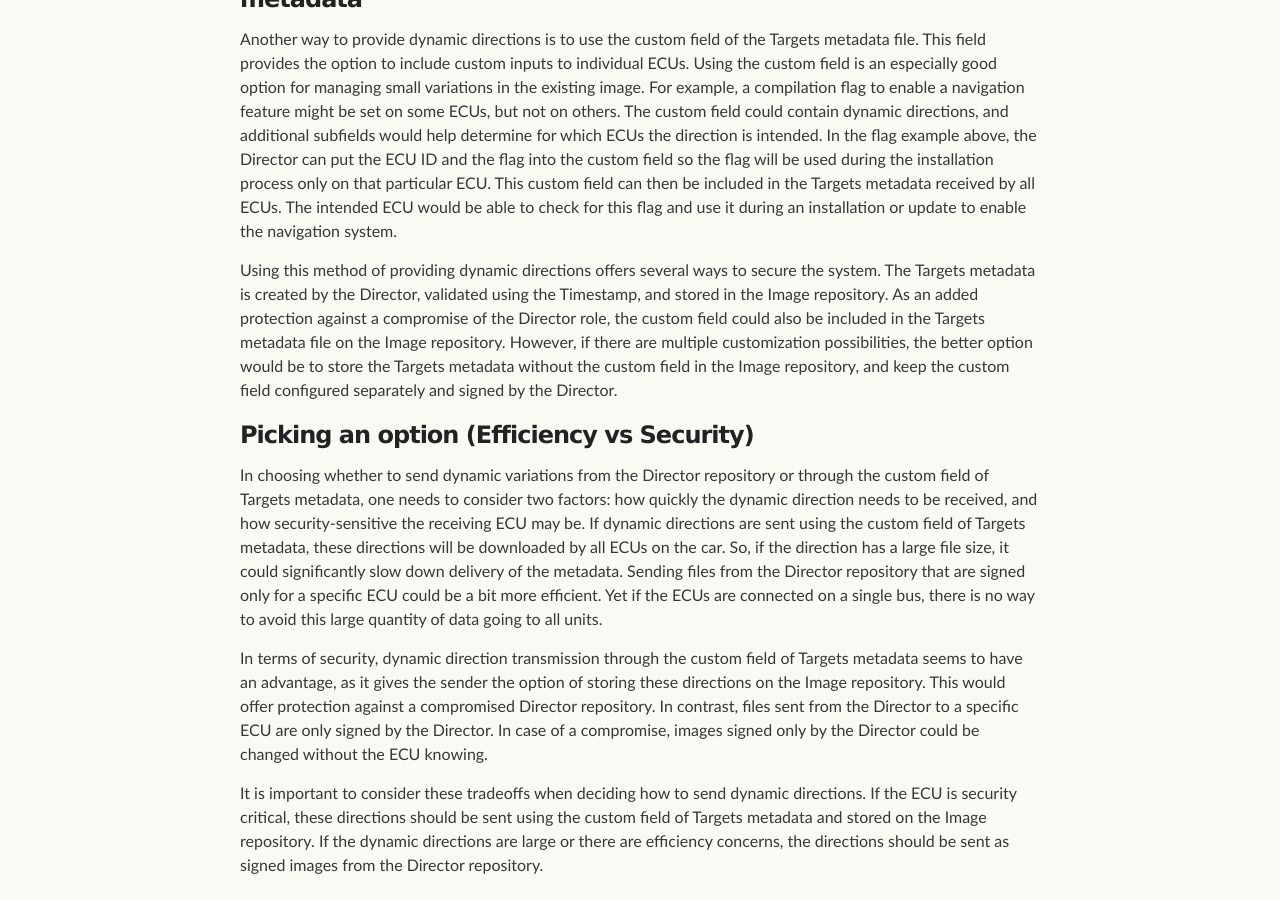
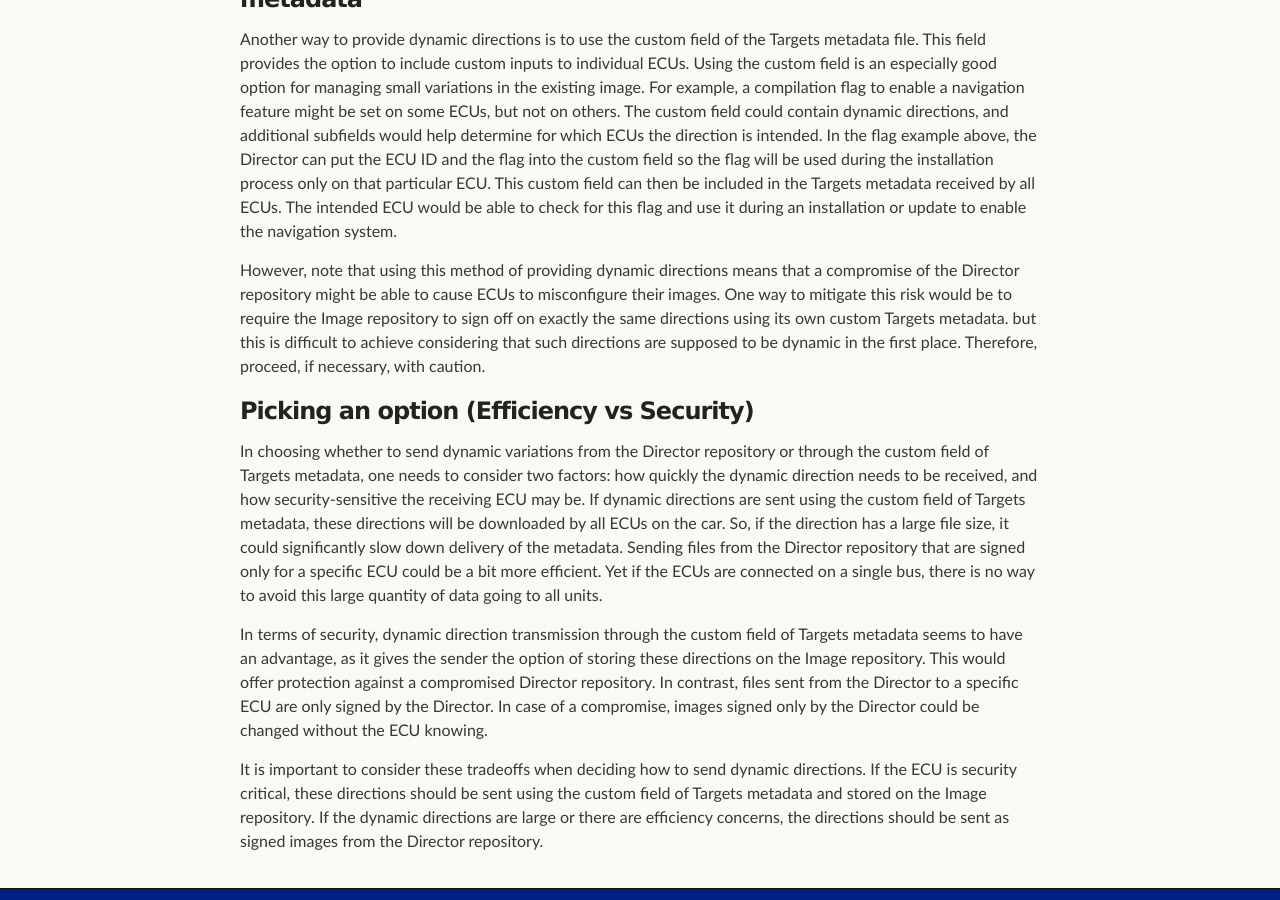
Before and after one commit to uptane/deployment-considerations, a Jekyll site: the page built from customizations.md, in a window 1280 px wide and 900 px high, scrolled down 8255 px. Built offline with Jekyll 4.4.1, drawn with Linux system fonts in a browser that asks for light colours; our own code applies the rules of GitHub Pages for plain Markdown files.

Commit message:
Update customizations.md
Co-Authored-By: Trishank K Kuppusamy <33133073+trishankatdatadog@users.noreply.github.com>

```diff
--- a/customizations.md
+++ b/customizations.md
@@ -151,7 +151,7 @@ Even though the Image repository can not sign the file, this modification still
 
 Another way to provide dynamic directions is to use the custom field of the Targets metadata file. This field provides the option to include custom inputs to individual ECUs. Using the custom field is an especially good option for managing small variations in the existing image. For example, a compilation flag to enable a navigation feature might be set on some ECUs, but not on others. The custom field could contain dynamic directions, and additional subfields would help determine for which ECUs the direction is intended. In the flag example above, the Director can put the ECU ID and the flag into the custom field so the flag will be used during the installation process only on that particular ECU. This custom field can then be included in the Targets metadata received by all ECUs. The intended ECU would be able to check for this flag and use it during an installation or update to enable the navigation system.
 
-Using this method of providing dynamic directions offers several ways to secure the system. The Targets metadata is created by the Director, validated using the Timestamp, and stored in the Image repository. As an added protection against a compromise of the Director role, the custom field could also be included in the Targets metadata file on the Image repository. However, if there are multiple customization possibilities, the better option would be to store the Targets metadata without the custom field in the Image repository, and keep the custom field configured separately and signed by the Director.
+However, note that using this method of providing dynamic directions means that a compromise of the Director repository might be able to cause ECUs to misconfigure their images. One way to mitigate this risk would be to require the Image repository to sign off on exactly the same directions using its own custom Targets metadata. but this is difficult to achieve considering that such directions are supposed to be dynamic in the first place. Therefore, proceed, if necessary, with caution.
 
 ### Picking an option (Efficiency vs Security)
 
```
